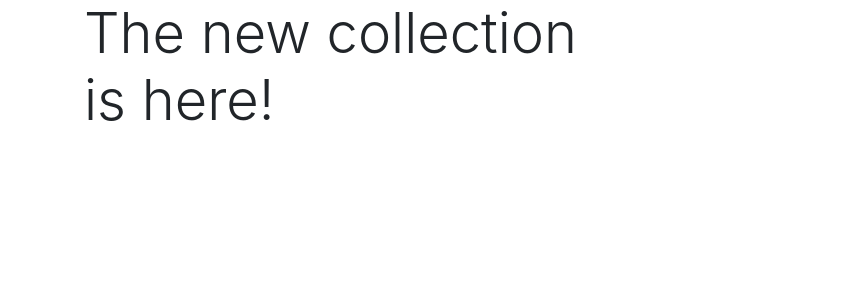
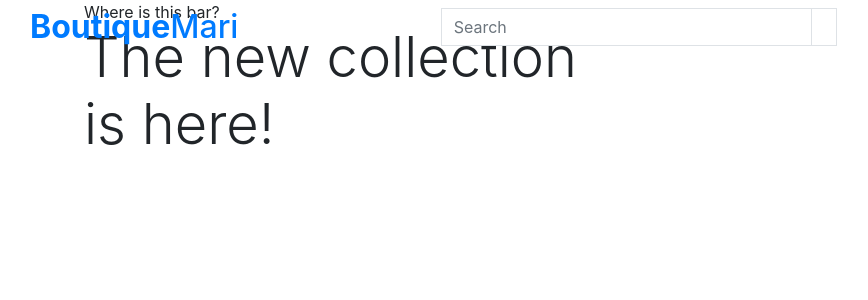
Before and after one commit to MariskaS85/Boutique_ci, a Django app: page / in a window 1280 px wide. Shown: the top 300 px of the page, without its empty margins (1-869 px from the left). Run offline with Django 3.2, Linux system fonts and the light colour scheme; some libraries are stand-ins or nearby versions.

Commit message:
added header

```diff
--- a/home/templates/home/index.html
+++ b/home/templates/home/index.html
@@ -4,7 +4,7 @@
 {% block page_header %}
     <div class="container header-container">
         <div class="row">
-            <div class="col"></div>
+            <div class="col">Where is this bar?</div>
         </div>
     </div>
 {% endblock %}
--- a/templates/base.html
+++ b/templates/base.html
@@ -32,7 +32,37 @@
     <title>Boutique Mari {% block extratitle %} {% endblock %}</title>
   </head>
   <body>
-    <header class="container-fluid fixed-top"></header>
+    <header class="container-fluid fixed-top">
+        <div class="row">
+            <div class="col-12 col-lg-4 my-auto py-1 py-lg-0 text-center text-lg-left">
+                <a href="{% url 'home' %}" class="nav-link main-logo-lnk">
+                    <h2 class="logo-font text-black my-0"><strong>Boutique</strong>Mari</h2>
+                </a>
+            </div>
+            <div class="col-12 col-lg-4 my-auto py-1 py-lg-0">
+                <form method="GET" action="">
+                    <div class="input-group w-100">
+                        <input class="form-control border border-black rounded-0" type="text" name="q" placeholder="Search">
+                        <div class="input-group-append">
+                            <button class="form-control btn btn-black border border-black rounded-0" type="submit">
+                                <span class="icon">
+                                    <i class="fas fa-search"></i>
+                                </span>
+                            </button>
+                        </div>
+                    </div>
+                </form>
+            </div>
+            <div class="col-12 col-lg-4 my-auto py-1 py-lg-0">
+                <ul class="list-inline list-unstyled text-center text-lg-right my-0">
+                    <li class="list-inline-item dropdown"></li>
+                    <li class="list-inline-item"></li>
+                </ul>
+            </div>
+        </div>
+
+
+    </header>
 
     {% if messages %}
         <div class="message-container"></div>
```
